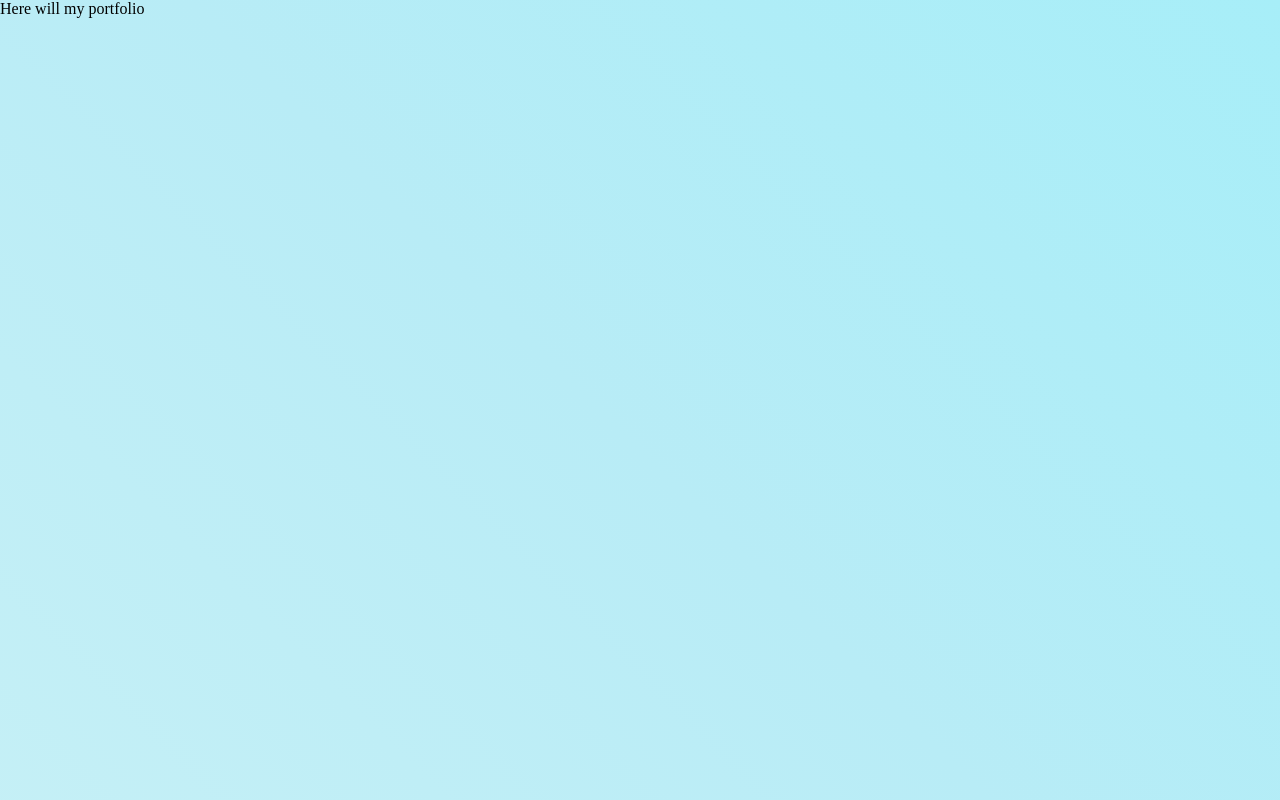
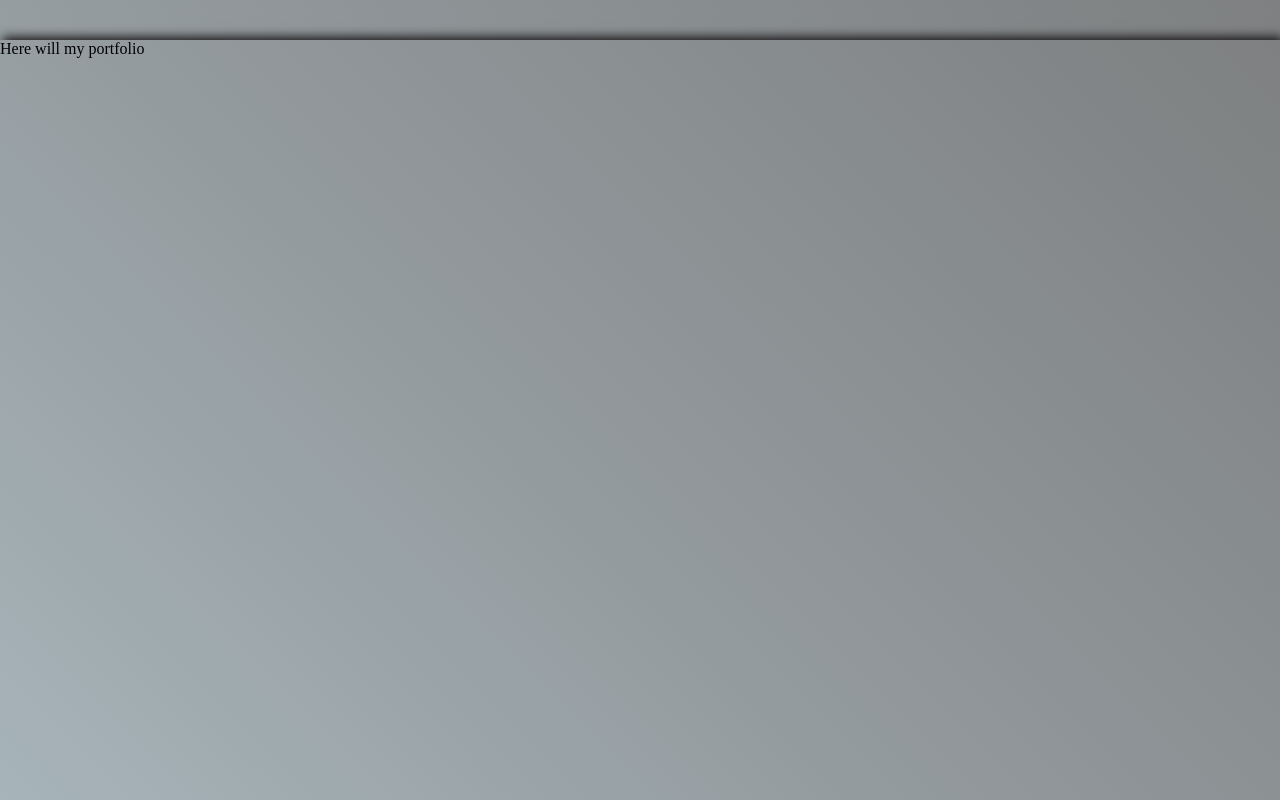
Before and after one commit to BrBrov/Portfolio, a React (Vite) app in the folder portfolio/: page / in a window 1280 px wide. Shown: the top 800 px of the page. Built offline with nearby package versions, Linux system fonts and the light colour scheme.

Commit message:
feat: add styles

```diff
--- a/portfolio/src/index.scss
+++ b/portfolio/src/index.scss
@@ -1,6 +1,8 @@
+@import './styles/colors.scss';
+
 html,
 body {
   margin: 0;
   padding: 0;
-  background: linear-gradient(45deg, #cdedf3, #c6f0f6, #b8ecf6, #a7eef8);
+  background: map-get($colors, 'background');
 }
--- a/portfolio/src/portfolio.scss
+++ b/portfolio/src/portfolio.scss
@@ -4,16 +4,6 @@
   min-height: 2000px;
   margin: 40px auto 40px;
   box-shadow: 3px -3px 10px #161415;
-
-  @media screen and (max-width: 1414px) {
-    width: 100%;
-    margin: 0 auto;
-    box-shadow: none;
-
-    @media screen and (max-width: 960px) {
-      min-height: 3238px;
-    }
-  }
 }
 
 a {
--- a/portfolio/src/portfolio.tsx
+++ b/portfolio/src/portfolio.tsx
@@ -1,6 +1,5 @@
 import { Analytics } from '@vercel/analytics/react';
 import './portfolio.scss';
-import './modules/background/bground.tsx';
 
 function Portfolio() {
   return (
--- a/portfolio/src/styles/colors.scss
+++ b/portfolio/src/styles/colors.scss
@@ -1,5 +1,5 @@
 $colors: (
-  'background': #b8d0da,
+  'background': linear-gradient(45deg, #b8d0da, #aab8be, #92999c, #7e8081),
   'title': #eaebed,
   'panel': #3a3a3a,
   'white': #ffffff,
```
